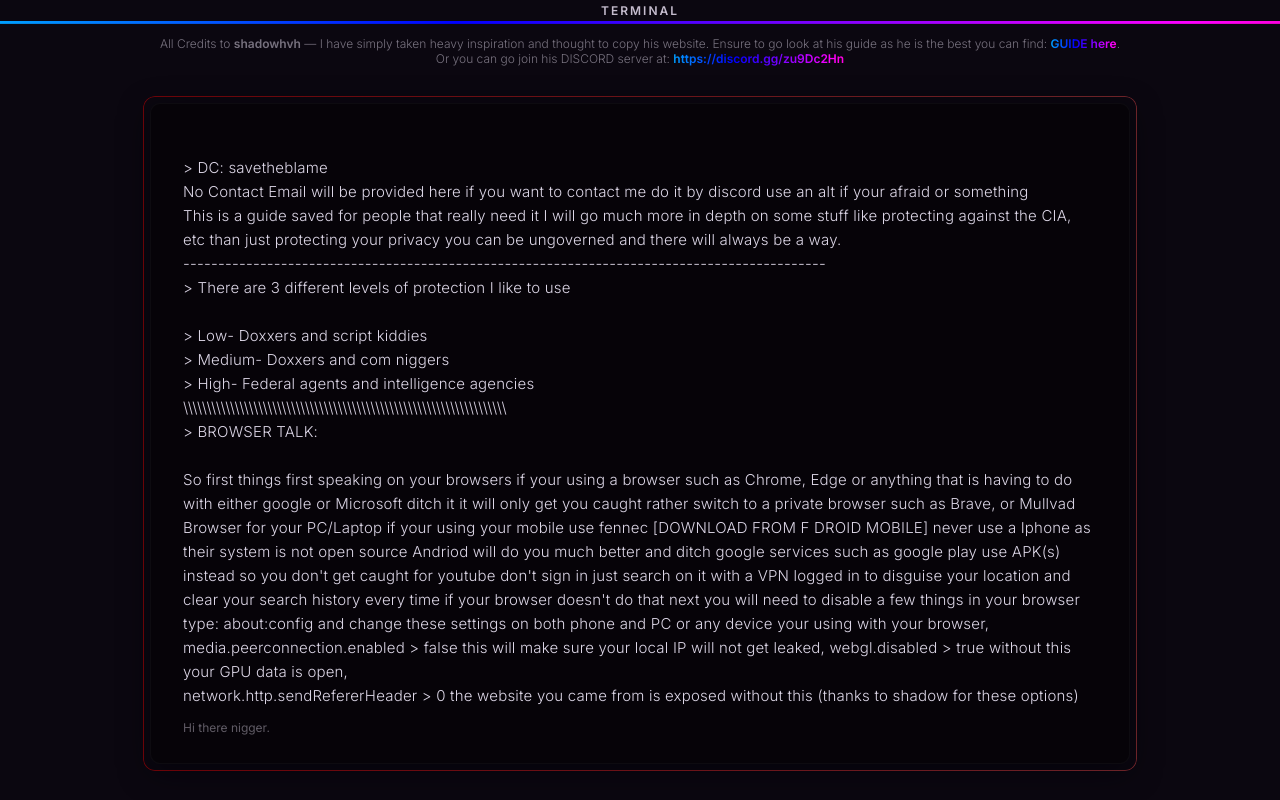
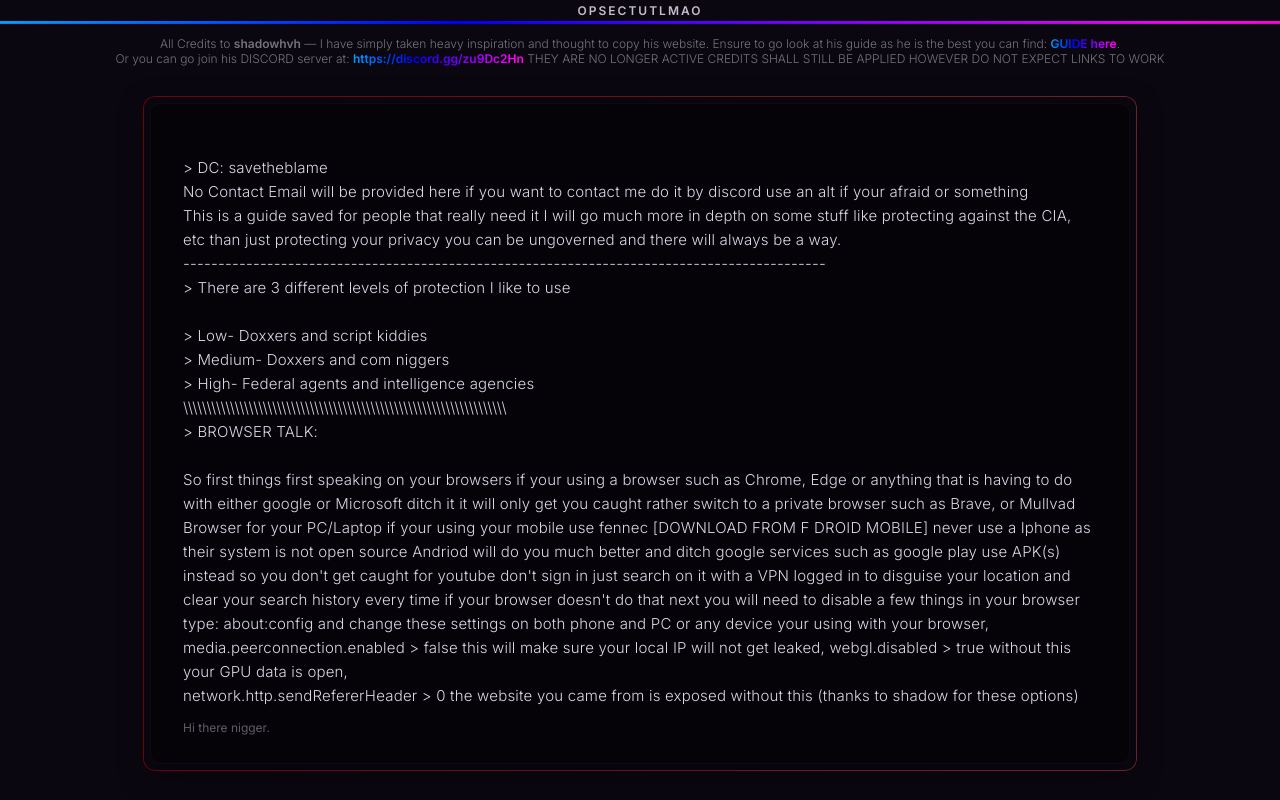
Before and after one commit to weareral/opsectut, a plain HTML site: page index.html in a window 1280 px wide. Drawn offline with Linux system fonts and the light colour scheme.

Commit message:
Update index.html

```diff
--- a/index.html
+++ b/index.html
@@ -156,7 +156,7 @@
 </head>
 <body>
   <div class="topbar">
-    <div class="top-title">TERMINAL</div>
+    <div class="top-title">OPSECTUTLMAO</div>
   </div>
 
   <div class="accent-line" aria-hidden="true"></div>
@@ -167,6 +167,7 @@
     <a class="rainbow-link" href="https://bigtime.bio/opsec/" target="_blank" rel="noopener noreferrer">GUIDE here</a>.<br>
     Or you can go join his DISCORD server at:
     <a class="rainbow-link" href="https://discord.gg/zu9Dc2Hn" target="_blank" rel="noopener noreferrer">https://discord.gg/zu9Dc2Hn</a>
+    THEY ARE NO LONGER ACTIVE CREDITS SHALL STILL BE APPLIED HOWEVER DO NOT EXPECT LINKS TO WORK
   </div>
 
   <main class="stage">
```
